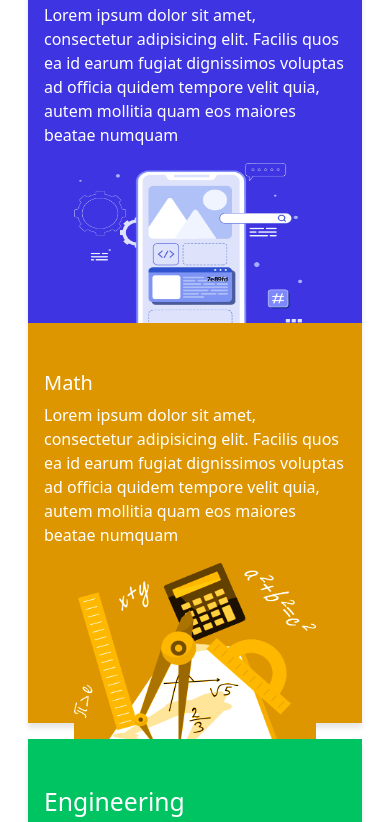
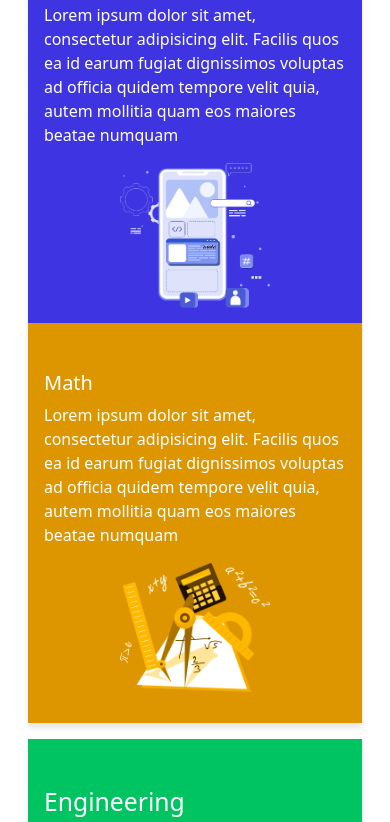
Before and after one commit to Shivamgupta097/Shivamgupta097.github.io, a plain HTML site: page index.html in a window 390 px wide. Shown: the part 2675-3497 px from the top of the page. Drawn offline with nearby package versions, Linux system fonts and the light colour scheme.

Commit message:
responsives

```diff
--- a/css/style.css
+++ b/css/style.css
@@ -48,10 +48,11 @@ body {
     justify-content: center;
     align-items: center;
 
+
 }
 
 .image-box--what > img {
-    width: 80%;
+    width: 70%;
     /* max-height:300px; */
     margin-bottom: 1rem;
     height: 400px;
@@ -63,7 +64,8 @@ body {
 
 .image-box img{
     width: 80%;
-    height: 200px;
+    /* height: 200px; */
+    object-fit: cover;
 }
 
 .book {
@@ -75,6 +77,7 @@ body {
 .technology-container {
     background-color: #3e34e2;
     color: white;
+
 
     padding: 3rem 1rem;
     box-shadow: 0px 5px 5px rgba(0, 0, 0, 0.1);
@@ -136,4 +139,8 @@ body {
     .banner-image {
         display: none;
     }
+
+    .image-box img{
+        max-width: 150px;
+    }
 }
```
